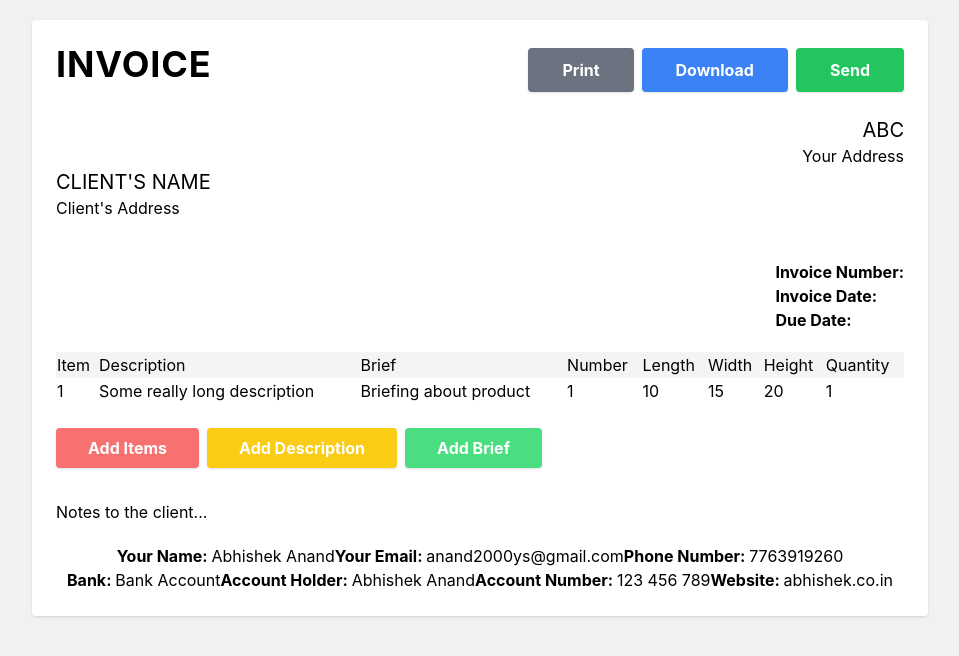
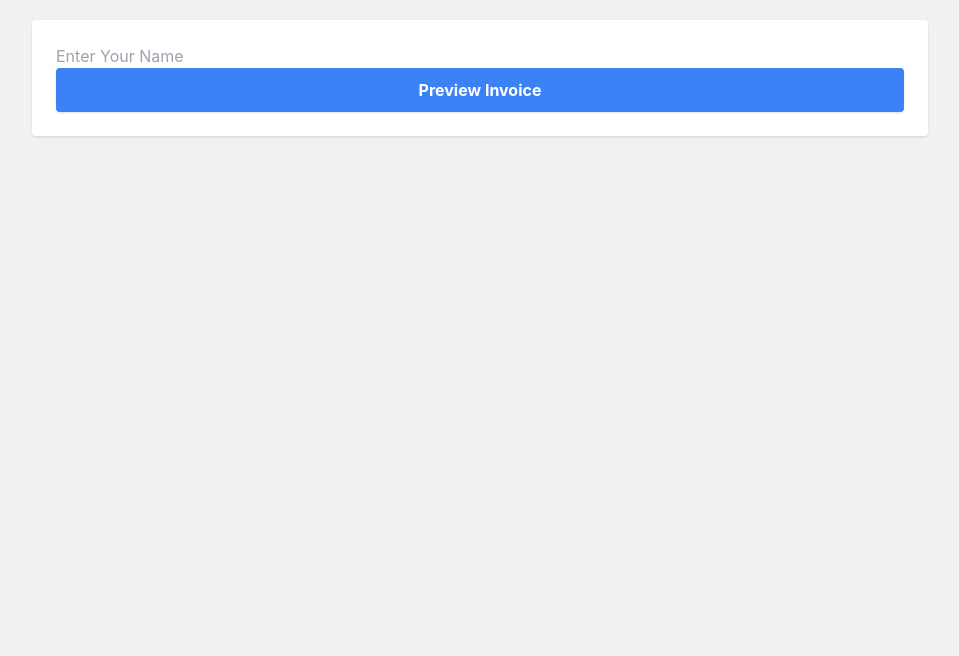
Before and after one commit to picturepatch07/sample-invoice, a React (Create React App) app: page / in a window 1280 px wide. Shown: the top 656 px of the page, without its empty margins (160-1119 px from the left). Built offline with nearby package versions, Linux system fonts and the light colour scheme.

Commit message:
button and input added

```diff
--- a/src/App.js
+++ b/src/App.js
@@ -1,4 +1,4 @@
-import React from 'react'
+import React, { useState } from 'react'
 import ClientDetails from './components/ClientDetails/ClientDetails'
 import Dates from './components/Dates/Dates'
 import Footer from './components/Footer/Footer'
@@ -8,13 +8,16 @@
 import Table from './components/Table/Table'
 
 const App = () => {
+
+  const [showInvoice, setShowInvoice] = useState(false)
+
   const handlePrint = () => {
     window.print()
   }
 
   return (
     <div className='m-5 p-6 xl:max-w-4xl xl:mx-auto bg-white rounded shadow'>
-      <div>
+      {showInvoice ?       <div>
         <Header handlePrint={handlePrint} />
         <MainDetails />
         <ClientDetails />
@@ -22,7 +25,21 @@
         <Table />
         <Notes />
         <Footer />
-      </div>
+      </div> : (
+        <>
+          <div className='flex flex-col justify-center'>
+            <input
+          type="text"
+          name='text'
+          id='text'
+          placeholder='Enter Your Name'
+          autoComplete='off'
+          />
+
+          <button onClick={() => setShowInvoice(true)} className='bg-blue-500 text-white font-bold py-2 px-8 rounded shadow border-2 border-blue-500 hover:bg-tansparent hover:text-blue-500 transition-all duration-300'>Preview Invoice</button>
+          </div>
+        </>
+      )}
     </div>
   )
 }
```
